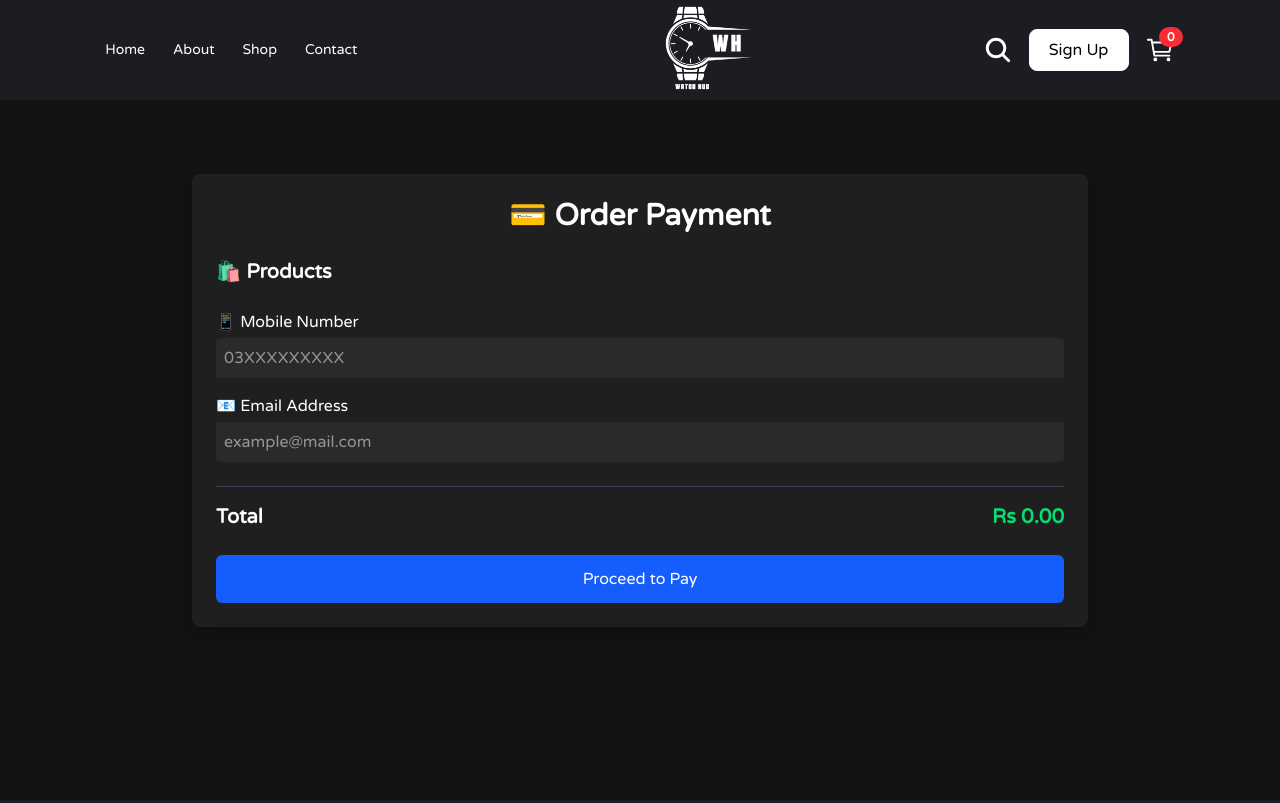
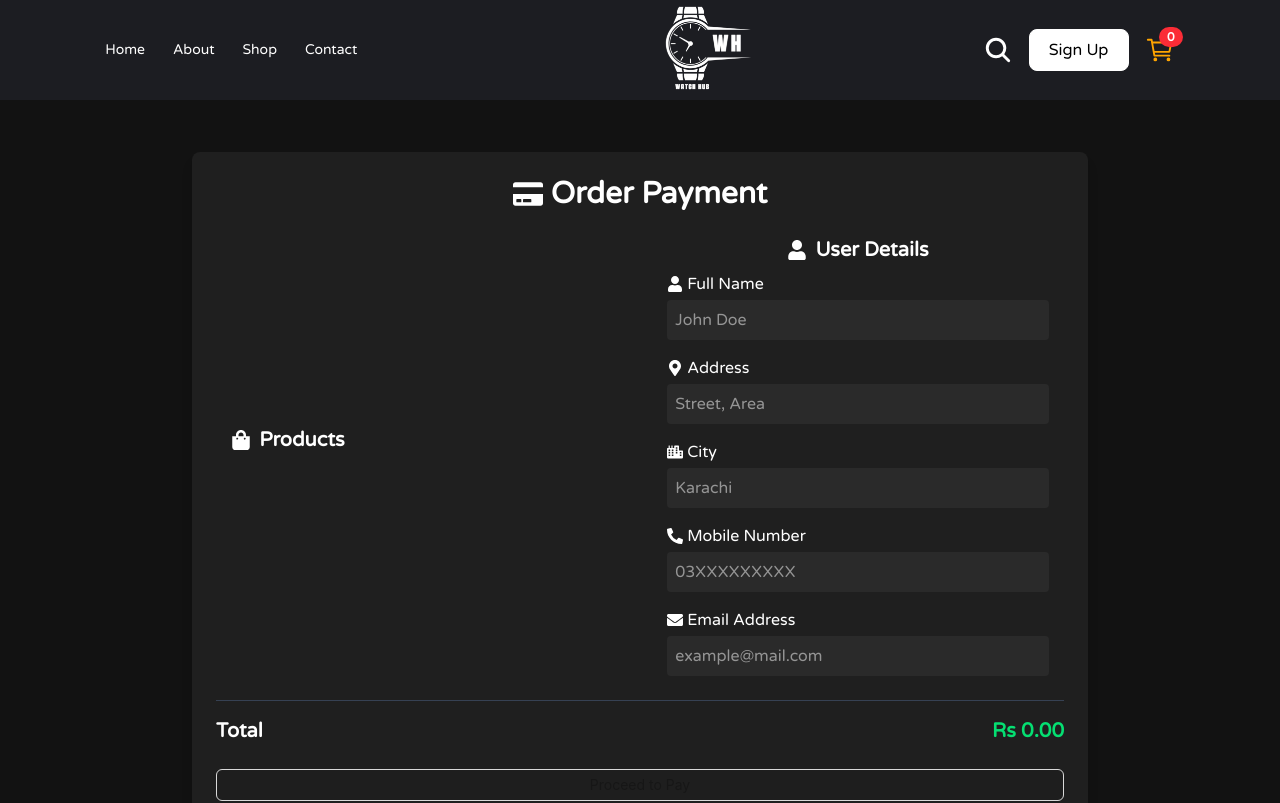
Before and after one commit to Zeeshan-Siddiqui123/MERN-Stack-Project, a React (Vite) app in the folder client/: page /payment in a window 1280 px wide. Shown: the top 803 px of the page. Built offline with nearby package versions, Linux system fonts and the light colour scheme.

Commit message:
commit changes

```diff
--- a/client/src/Payment.jsx
+++ b/client/src/Payment.jsx
@@ -2,6 +2,16 @@ import React, { useContext, useState, useEffect } from 'react';
 import { useLocation } from 'react-router-dom';
 import axios from 'axios';
 import { CartContext } from './screens/CartContext';
+import { Button, Modal, Spin } from 'antd';
+import {
+  FaShoppingBag,
+  FaUser,
+  FaMapMarkerAlt,
+  FaCity,
+  FaPhoneAlt,
+  FaEnvelope,
+  FaCreditCard
+} from 'react-icons/fa';
 
 const PaymentPage = () => {
   const location = useLocation();
@@ -11,13 +21,14 @@ const PaymentPage = () => {
   const [email, setEmail] = useState('');
   const [loading, setLoading] = useState(false);
   const [products, setProducts] = useState([]);
+  const [name, setName] = useState('');
+  const [address, setAddress] = useState('');
+  const [city, setCity] = useState('');
 
-  // Check if coming from 'Order Now' (single product) or Cart (multiple products)
   useEffect(() => {
     if (orderedProduct) {
       setProducts([{ ...orderedProduct, quantity: orderedProduct.quantity || 1 }]);
     } else {
-      // Get from cart context
       setProducts(cart);
     }
   }, [orderedProduct, cart]);
@@ -30,24 +41,37 @@ const PaymentPage = () => {
       const res = await axios.post('http://localhost:3000/api/payments/initiate', {
         amount: total,
         orderId: 'ORD' + Date.now(),
+        name,
+        email,
         mobileNumber: mobile,
-        email,
+        address,
+        city,
         cartItems: products,
       });
+
       window.location.href = res.data.paymentURL;
     } catch (err) {
-      alert("Payment initiation failed");
+      Modal.error({
+        title: 'Payment Failed ❌',
+        content: 'Something went wrong while initiating the payment. Please try again.',
+        okText: 'Try Again',
+      });
     }
     setLoading(false);
   };
 
   return (
-    <div className="min-h-screen flex flex-col items-center justify-center bg-[#121212] text-white p-6">
+    <div className="min-h-screen flex flex-col items-center justify-center bg-[#121212] text-white p-6 mt-22">
       <div className="bg-[#1f1f1f] p-6 rounded-lg w-full max-w-4xl shadow-lg">
-        <h2 className="text-3xl font-bold mb-6 text-center">💳 Order Payment</h2>
-
-        <div className="mb-6">
-          <h3 className="text-xl font-semibold mb-2">🛍️ Products</h3>
+        <h2 className="text-3xl font-bold mb-6 text-center flex items-center justify-center gap-2">
+          <FaCreditCard /> Order Payment
+        </h2>
+        <div className="flex flex-row items-center justify-around flex-wrap gap-6">
+          {/* Products Section */}
+          <div className="w-full md:w-[45%] mb-6">
+            <h3 className="text-xl font-semibold mb-2 flex items-center gap-2">
+              <FaShoppingBag /> Products
+            </h3>
             <div className="space-y-4">
               {products.map((item, index) => (
                 <div key={index} className="flex items-center justify-between bg-[#2a2a2a] rounded-md p-3">
@@ -72,10 +96,55 @@ const PaymentPage = () => {
             </div>
           </div>
 
-        {/* User Info */}
-        <div className="space-y-4">
+          {/* User Details Section */}
+          <div className="w-full md:w-[45%] space-y-4">
+            <h3 className="text-xl font-bold mb-2 flex items-center gap-2 justify-center">
+              <FaUser /> User Details
+            </h3>
+
             <div>
-            <label className="block mb-1">📱 Mobile Number</label>
+              <label className="block mb-1 flex items-center gap-1">
+                <FaUser /> Full Name
+              </label>
+              <input
+                type="text"
+                value={name}
+                onChange={(e) => setName(e.target.value)}
+                placeholder="John Doe"
+                className="w-full p-2 rounded bg-[#2a2a2a] text-white"
+              />
+            </div>
+
+            <div>
+              <label className="block mb-1 flex items-center gap-1">
+                <FaMapMarkerAlt /> Address
+              </label>
+              <input
+                type="text"
+                value={address}
+                onChange={(e) => setAddress(e.target.value)}
+                placeholder="Street, Area"
+                className="w-full p-2 rounded bg-[#2a2a2a] text-white"
+              />
+            </div>
+
+            <div>
+              <label className="block mb-1 flex items-center gap-1">
+                <FaCity /> City
+              </label>
+              <input
+                type="text"
+                value={city}
+                onChange={(e) => setCity(e.target.value)}
+                placeholder="Karachi"
+                className="w-full p-2 rounded bg-[#2a2a2a] text-white"
+              />
+            </div>
+
+            <div>
+              <label className="block mb-1 flex items-center gap-1">
+                <FaPhoneAlt /> Mobile Number
+              </label>
               <input
                 type="text"
                 value={mobile}
@@ -86,7 +155,9 @@ const PaymentPage = () => {
             </div>
 
             <div>
-            <label className="block mb-1">📧 Email Address</label>
+              <label className="block mb-1 flex items-center gap-1">
+                <FaEnvelope /> Email Address
+              </label>
               <input
                 type="email"
                 value={email}
@@ -96,19 +167,22 @@ const PaymentPage = () => {
               />
             </div>
           </div>
+        </div>
 
+        {/* Total & Payment Button */}
         <div className="flex justify-between mt-6 text-xl font-bold border-t pt-4 border-gray-700">
           <span>Total</span>
           <span className="text-green-400">Rs {total.toFixed(2)}</span>
         </div>
 
-        <button
+        <Button
+          type='primary'
           onClick={handlePayment}
-          disabled={loading || !mobile || !email}
+          disabled={loading || !name || !email || !mobile || !address || !city}
           className="w-full mt-6 bg-blue-600 hover:bg-blue-700 text-white p-3 rounded-md"
         >
-          {loading ? 'Redirecting...' : 'Proceed to Pay'}
-        </button>
+          {loading ? <Spin /> : 'Proceed to Pay'}
+        </Button>
       </div>
     </div>
   );
--- a/client/src/components/Header.jsx
+++ b/client/src/components/Header.jsx
@@ -49,7 +49,7 @@ const Header = () => {
 
         {/* Cart Icon with Badge */}
         <Link to='/cart' className="relative">
-          <IoCartOutline color='white' size={30} />
+          <IoCartOutline color='orange' size={30} />
           {totalQuantity >= 0 && (
             <span className="absolute -top-2 -right-2 bg-red-500 text-white text-xs font-semibold px-2 py-0.5 rounded-full">
               {totalQuantity}
```
Lines whose indentation alone changed are shown as unchanged.
